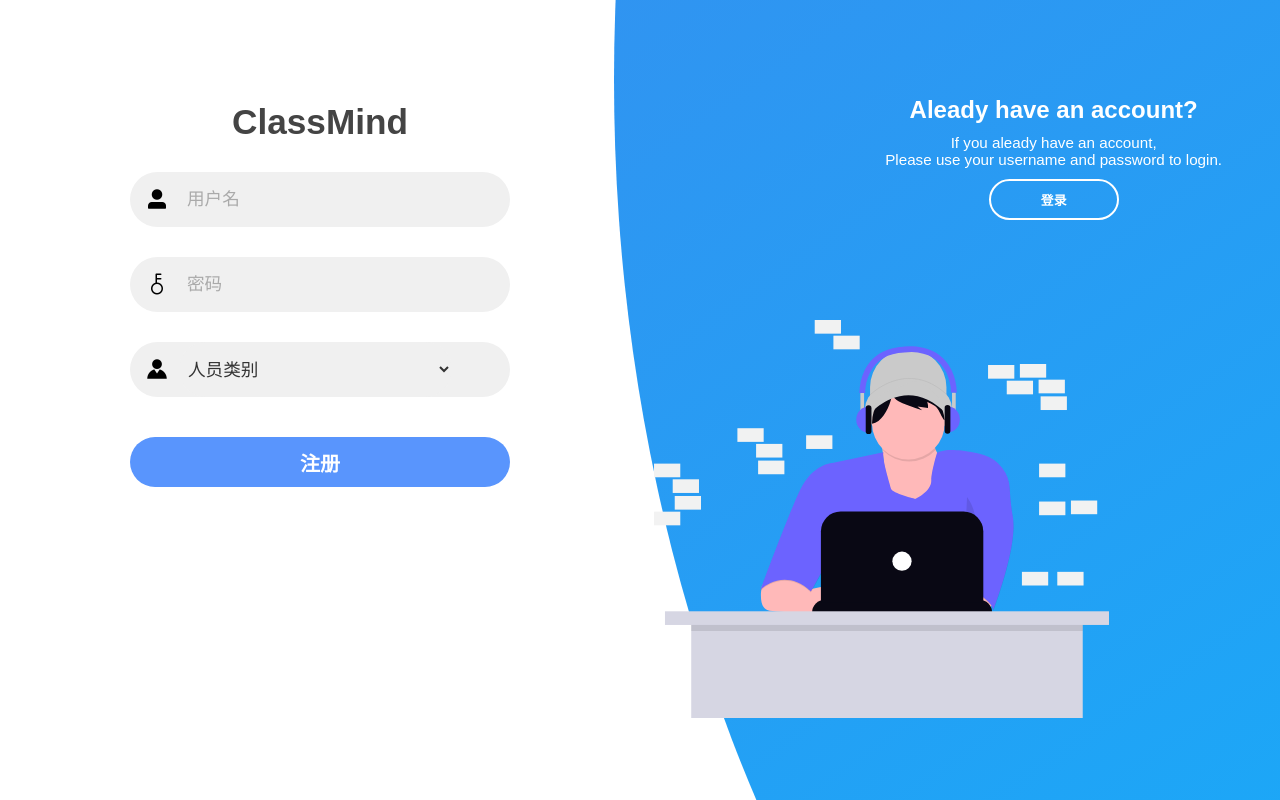
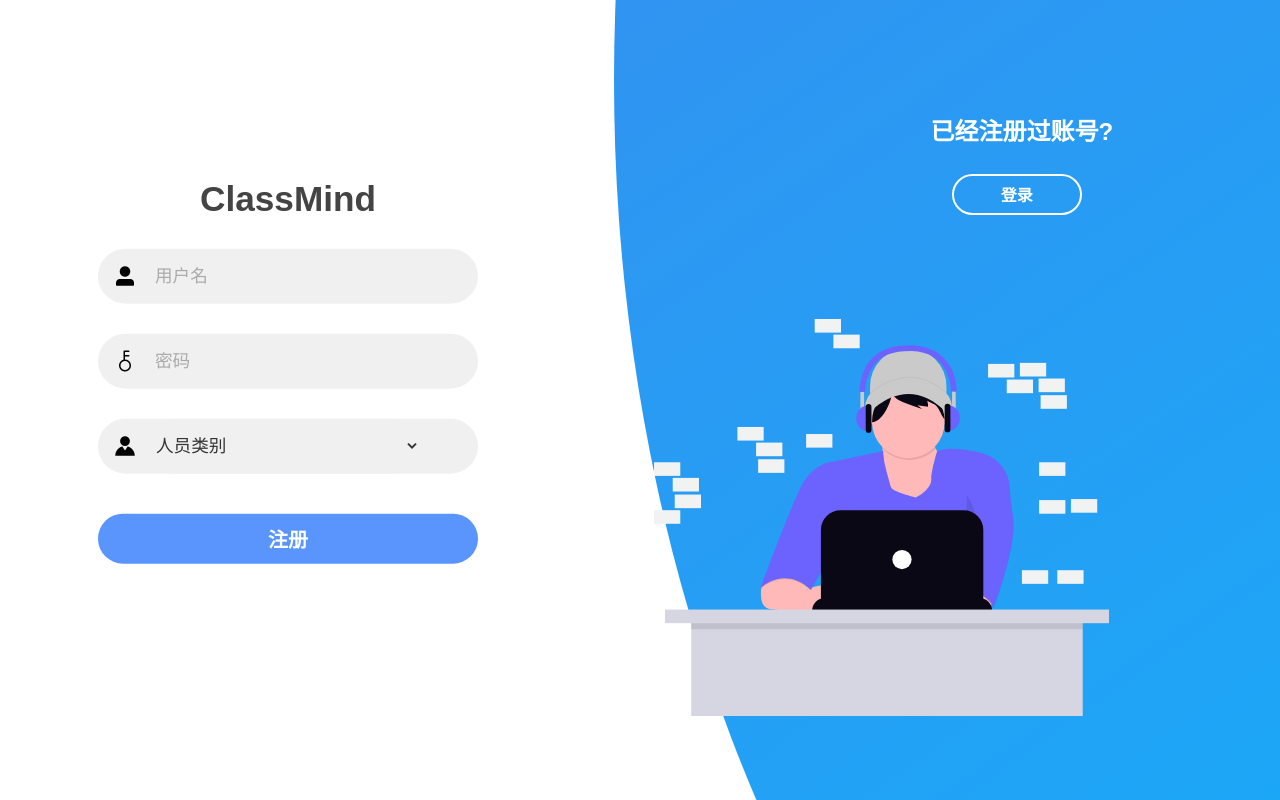
Before and after one commit to Lane0218/ClassMind, a Vue app: page /#/Register in a window 1280 px wide. Built offline with nearby package versions, Linux system fonts and the light colour scheme.

Commit message:
解决登录注册bug

```diff
--- a/src/components/common/pages/LoginPage.vue
+++ b/src/components/common/pages/LoginPage.vue
@@ -85,7 +85,7 @@ form.sign-in-form {
     grid-row: 1 / 2;
     padding: 0 5rem;
     overflow: hidden;
-    transition: 0.2s 0.7s ease-in-out;
+    /* transition: 0.2s 0.7s ease-in-out; */
 }
 
 form.sign-in-form {
@@ -103,7 +103,7 @@ form.sign-in-form {
     right: 48%;
     transform: translateY(-50%);
     z-index: 0;
-    transition: 1.8s ease-in-out;
+    /* transition: 1.8s ease-in-out; */
 }
 
 .title {
@@ -178,7 +178,7 @@ form.sign-in-form {
     display: grid;
     grid-template-columns: 1fr;
     z-index: 5;
-    transition: 1s 0.7s ease-in-out;
+    /* transition: 1s 0.7s ease-in-out; */
 }
 
 .panels-container {
@@ -209,7 +209,7 @@ form.sign-in-form {
 
 .panel .content {
     color: #fff;
-    transition: .9s .6s ease-in-out;
+    /* transition: .9s .6s ease-in-out; */
 }
 
 .panel h3 {
@@ -235,12 +235,12 @@ form.sign-in-form {
 
 .right-panel {
     padding: 3rem 12% 2rem 17%;
-    pointer-events: none;
+    /* pointer-events: none; */
 }
 
 .image_sign_in {
     width: 100%;
-    transition: 1.1s .4s ease-in-out;
+    /* transition: 1.1s .4s ease-in-out; */
 }
 
 
@@ -291,7 +291,16 @@ export default {
                 })
                 .catch(error => {
                     console.error(error);
-                    alert('登录失败，请检查网络连接或联系管理员');
+                    if (error.response) {
+                        // 请求已发出，服务器响应的状态码不在 2xx 范围内
+                        alert(error.response.data.message);
+                    } else if (error.request) {
+                        // 请求已发出，但没有收到响应
+                        alert('登录失败，请检查网络连接或联系管理员');
+                    } else {
+                        // 在设置请求时触发了错误
+                        alert('登录失败，请检查网络连接或联系管理员');
+                    }
                 });
         },
         toRegister() {
--- a/src/components/common/pages/RegisterPage.vue
+++ b/src/components/common/pages/RegisterPage.vue
@@ -1,22 +1,22 @@
 <template>
     <div class="container_2">
         <div class="forms-container_2">
-            <div class="signup">
+            <div class="signup" id="app">
                 <form action="" class="sign-up-form">
                     <h2 class="title">ClassMind</h2>
-                    <div class="input-field">
+                    <div class="input-field_2">
                         <div class="el-icon-user-solid" style="font-size: 24px; margin-top: 15px; margin-left: 15px;">
                         </div>
                         <input type="username" placeholder="用户名" v-model="username">
                     </div>
-                    <div class="input-field">
+                    <div class="input-field_2">
                         <div class="el-icon-key" style="font-size: 24px; margin-top: 15px; margin-left: 15px;"></div>
                         <input type="password" placeholder="密码" v-model="password">
                     </div>
-                    <div class="input-field">
+                    <div class="input-field_2">
                         <div class="el-icon-s-custom" style="font-size: 24px; margin-top: 15px; margin-left: 15px;">
                         </div>
-                        <select v-model="type" class="custom-select"
+                        <select v-model="type" class="custom-select_1"
                             style="width: calc(100% - 50px); height: 55px; border-radius: 55px; padding-left: 5px; font-size: 1.1rem; color: #333; background-color: #f0f0f0; border: none; outline: none; margin-left: -8px;">
                             <option value="" disabled selected>人员类别</option>
                             <option value="0">管理员</option>
@@ -32,14 +32,12 @@
         </div>
         <div class="panels-container_2">
             <div class="panel right-panel">
-                <div class="content_sign_up">
+                <div class="content_sign_up" style="margin-top: 20px; margin-right:-550px;">
                     <h3>
-                        Aleady have an account?
+                        已经注册过账号?
                     </h3>
-                    <p>If you aleady have an account,
-                        <br>Please use your username and password to login.
-                    </p>
-                    <button class="btn transparent" id="sign-in-btn" @click="toLogin">登录</button>
+                    <button class="btn transparent" id="sign-in-btn"
+                        style="margin-top: 30px; margin-right: 10px; font-size: 16px;" @click="toLogin">登录</button>
                 </div>
                 <img src="../../../assets/images/student.svg" class="image_sign_up">
             </div>
@@ -88,7 +86,7 @@ form.sign-up-form {
     padding: 0 5rem;
     overflow: hidden;
     /* transition: 0.2s 0.7s ease-in-out; */
-    z-index: 10;
+    /* z-index: 10; */
     /* 确保表单在最上层 */
 }
 
@@ -104,20 +102,10 @@ form.sign-up-form {
     left: 48%;
     transform: translateY(-50%);
     z-index: 0;
-    transition: 1.8s ease-in-out;
 }
 
 form.sign-up-form {
-    /* z-index: -100;
-    opacity: 0; */
-    display: flex;
-    align-items: center;
-    justify-content: center;
-    flex-direction: column;
-    /* grid-column: 1 /2;
-    grid-row: 1 / 2; */
-    padding: 0 5rem;
-    /* overflow: hidden; */
+    z-index: 2;
 }
 
 
@@ -128,7 +116,7 @@ form.sign-up-form {
     margin-bottom: 10px;
 }
 
-.input-field {
+.input-field_2 {
     max-width: 380px;
     width: 100%;
     height: 55px;
@@ -141,7 +129,7 @@ form.sign-up-form {
 }
 
 
-.input-field i {
+.input-field_2 i {
     text-align: center;
     line-height: 55px;
     color: #acacac;
@@ -149,7 +137,7 @@ form.sign-up-form {
 
 }
 
-.input-field input {
+.input-field_2 input {
     background: none;
     outline: none;
     border: none;
@@ -159,7 +147,7 @@ form.sign-up-form {
     color: #333;
 }
 
-.input-field input::placeholder {
+.input-field_2 input::placeholder {
     color: #aaa;
     font-weight: 380;
 }
@@ -183,12 +171,23 @@ form.sign-up-form {
     background-color: #4d84e2;
 }
 
+.signup {
+    position: absolute;
+    top: 45%;
+    right: -10%;
+    transform: translate(-50%, -50%);
+    width: 70%;
+    display: grid;
+    grid-template-columns: 1fr;
+    z-index: 7;
+}
+
 .panels-container_2 {
     position: absolute;
     width: 100%;
     height: 100%;
     top: 0;
-    left: 0;
+    right: 0;
 
     display: grid;
     grid-template-columns: repeat(2, 1fr);
@@ -205,8 +204,6 @@ form.sign-up-form {
 
 .panel .content_sign_up {
     color: #fff;
-    /* transition: .9s .6s ease-in-out; */
-    /* z-index: -100; */
     margin-right: -145%;
 }
 
@@ -232,17 +229,15 @@ form.sign-up-form {
 }
 
 .right-panel {
+    pointer-events: all;
     padding: 3rem 12% 2rem 17%;
-    /* pointer-events: none; */
 }
 
 .image_sign_up {
     width: 100%;
     margin-right: 100%;
-    /* transition: 1.1s .4s ease-in-out; */
 }
 
-.right-panel .content,
 .right-panel .image_sign_up {
     transform: translateX(1000px);
 }
@@ -279,7 +274,16 @@ export default {
                 })
                 .catch(error => {
                     console.error(error);
-                    alert('注册失败，请检查网络连接或联系管理员');
+                    if (error.response) {
+                        // 请求已发出，服务器响应的状态码不在 2xx 范围内
+                        alert(error.response.data.message);
+                    } else if (error.request) {
+                        // 请求已发出，但没有收到响应
+                        alert('注册失败，请检查网络连接或联系管理员');
+                    } else {
+                        // 在设置请求时触发了错误
+                        alert('注册失败，请检查网络连接或联系管理员');
+                    }
                 });
         },
         toLogin() {
```
